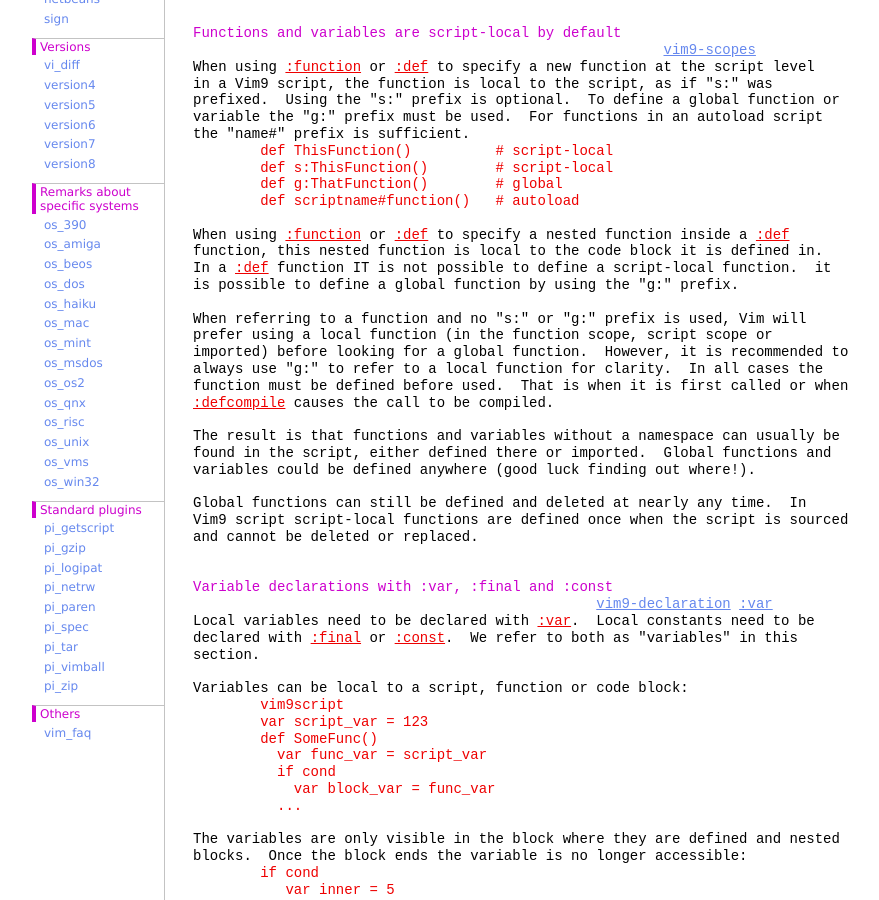
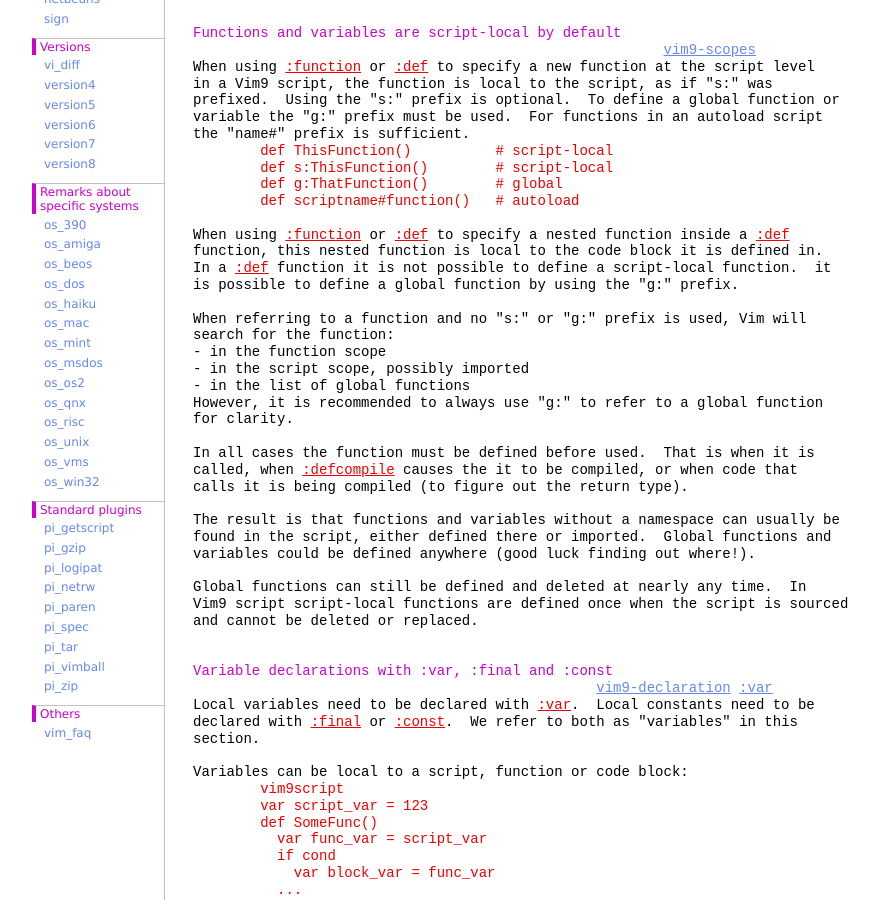
Before and after one commit to vim-jp/vimdoc-en, a Jekyll site: the page built from vim9.html, in a window 1280 px wide and 900 px high, scrolled down 2731 px. Shown: the whole window, without its empty margins (208-1087 px from the left). Built offline with Jekyll 4.4.1, drawn with Linux system fonts in a browser that asks for light colours; nearby versions of some CDN libraries; comment, search, counter and statistics services are not loaded; some of the changed text lies outside the part shown.

Commit message:
Generated by Travis JOB 1354.1
https://travis-ci.org/vim-jp/vimdoc-en/builds/732831081

```diff
--- a/vim9.html
+++ b/vim9.html
@@ -169,15 +169,20 @@
 <br>
 When using&nbsp;<a class="Comment" href="eval.html#:function">:function</a>&nbsp;or&nbsp;<a class="Comment" href="vim9.html#:def">:def</a>&nbsp;to specify a nested function inside a&nbsp;<a class="Comment" href="vim9.html#:def">:def</a><br>
 function, this nested function is local to the code block it is defined in.<br>
-In a&nbsp;<a class="Comment" href="vim9.html#:def">:def</a>&nbsp;function IT is not possible to define a script-local function.&nbsp;&nbsp;it<br>
+In a&nbsp;<a class="Comment" href="vim9.html#:def">:def</a>&nbsp;function it is not possible to define a script-local function.&nbsp;&nbsp;it<br>
 is possible to define a global function by using the &quot;g:&quot; prefix.<br>
 <br>
 When referring to a function and no &quot;s:&quot; or &quot;g:&quot; prefix is used, Vim will<br>
-prefer using a local function (in the function scope, script scope or<br>
-imported) before looking for a global function.&nbsp;&nbsp;However, it is recommended to<br>
-always use &quot;g:&quot; to refer to a local function for clarity.&nbsp;&nbsp;In all cases the<br>
-function must be defined before used.&nbsp;&nbsp;That is when it is first called or when<br>
-<a class="Comment" href="vim9.html#:defcompile">:defcompile</a>&nbsp;causes the call to be compiled.<br>
+search for the function:<br>
+- in the function scope<br>
+- in the script scope, possibly imported<br>
+- in the list of global functions<br>
+However, it is recommended to always use &quot;g:&quot; to refer to a global function<br>
+for clarity.<br>
+<br>
+In all cases the function must be defined before used.&nbsp;&nbsp;That is when it is<br>
+called, when&nbsp;<a class="Comment" href="vim9.html#:defcompile">:defcompile</a>&nbsp;causes the it to be compiled, or when code that<br>
+calls it is being compiled (to figure out the return type).<br>
 <br>
 The result is that functions and variables without a namespace can usually be<br>
 found in the script, either defined there or imported.&nbsp;&nbsp;Global functions and<br>
@@ -472,11 +477,21 @@
 <br>
 <span class="PreProc">Conditions and expressions</span><br>
 <br>
-Conditions and expressions are mostly working like they do in JavaScript.&nbsp;&nbsp;A<br>
-difference is made where JavaScript does not work like most people expect.<br>
-Specifically, an empty list is falsy.<br>
+Conditions and expressions are mostly working like they do in other languages.<br>
+Some values are different from legacy Vim script:<br>
+&nbsp;&nbsp;&nbsp;&nbsp;&nbsp;&nbsp;&nbsp;&nbsp;<span class="PreProc">value&nbsp;&nbsp;&nbsp;&nbsp;&nbsp;&nbsp;&nbsp;&nbsp;&nbsp;&nbsp; legacy Vim script&nbsp;&nbsp;&nbsp;&nbsp;&nbsp;&nbsp; Vim9 script</span><br>
+&nbsp;&nbsp;&nbsp;&nbsp;&nbsp;&nbsp;&nbsp;&nbsp;0&nbsp;&nbsp;&nbsp;&nbsp;&nbsp;&nbsp;&nbsp;&nbsp;&nbsp;&nbsp;&nbsp;&nbsp;&nbsp;&nbsp; falsy&nbsp;&nbsp;&nbsp;&nbsp;&nbsp;&nbsp;&nbsp;&nbsp;&nbsp;&nbsp;&nbsp;&nbsp;&nbsp;&nbsp;&nbsp;&nbsp;&nbsp;&nbsp; falsy<br>
+&nbsp;&nbsp;&nbsp;&nbsp;&nbsp;&nbsp;&nbsp;&nbsp;1&nbsp;&nbsp;&nbsp;&nbsp;&nbsp;&nbsp;&nbsp;&nbsp;&nbsp;&nbsp;&nbsp;&nbsp;&nbsp;&nbsp; truthy&nbsp;&nbsp;&nbsp;&nbsp;&nbsp;&nbsp;&nbsp;&nbsp;&nbsp;&nbsp;&nbsp;&nbsp;&nbsp;&nbsp;&nbsp;&nbsp;&nbsp;&nbsp;truthy<br>
+&nbsp;&nbsp;&nbsp;&nbsp;&nbsp;&nbsp;&nbsp;&nbsp;99&nbsp;&nbsp;&nbsp;&nbsp;&nbsp;&nbsp;&nbsp;&nbsp;&nbsp;&nbsp;&nbsp;&nbsp;&nbsp;&nbsp;truthy&nbsp;&nbsp;&nbsp;&nbsp;&nbsp;&nbsp;&nbsp;&nbsp;&nbsp;&nbsp;&nbsp;&nbsp;&nbsp;&nbsp;&nbsp;&nbsp;&nbsp;&nbsp;Error!<br>
+&nbsp;&nbsp;&nbsp;&nbsp;&nbsp;&nbsp;&nbsp;&nbsp;&quot;0&quot;&nbsp;&nbsp;&nbsp;&nbsp;&nbsp;&nbsp;&nbsp;&nbsp;&nbsp;&nbsp;&nbsp;&nbsp; falsy&nbsp;&nbsp;&nbsp;&nbsp;&nbsp;&nbsp;&nbsp;&nbsp;&nbsp;&nbsp;&nbsp;&nbsp;&nbsp;&nbsp;&nbsp;&nbsp;&nbsp;&nbsp; Error!<br>
+&nbsp;&nbsp;&nbsp;&nbsp;&nbsp;&nbsp;&nbsp;&nbsp;&quot;99&quot;&nbsp;&nbsp;&nbsp;&nbsp;&nbsp;&nbsp;&nbsp;&nbsp;&nbsp;&nbsp;&nbsp;&nbsp;truthy&nbsp;&nbsp;&nbsp;&nbsp;&nbsp;&nbsp;&nbsp;&nbsp;&nbsp;&nbsp;&nbsp;&nbsp;&nbsp;&nbsp;&nbsp;&nbsp;&nbsp;&nbsp;Error!<br>
+&nbsp;&nbsp;&nbsp;&nbsp;&nbsp;&nbsp;&nbsp;&nbsp;&quot;text&quot;&nbsp;&nbsp;&nbsp;&nbsp;&nbsp;&nbsp;&nbsp;&nbsp;&nbsp;&nbsp;falsy&nbsp;&nbsp;&nbsp;&nbsp;&nbsp;&nbsp;&nbsp;&nbsp;&nbsp;&nbsp;&nbsp;&nbsp;&nbsp;&nbsp;&nbsp;&nbsp;&nbsp;&nbsp; Error!<br>
 <br>
-&nbsp;&nbsp;&nbsp;&nbsp;&nbsp;&nbsp;&nbsp;&nbsp;<span class="PreProc">type&nbsp;&nbsp;&nbsp;&nbsp;&nbsp;&nbsp;&nbsp;&nbsp;&nbsp;&nbsp;&nbsp;&nbsp;TRUE when</span><br>
+For the &quot;??&quot; operator and when using &quot;!&quot; then there is no error, every value<br>
+is either falsy or truthy.&nbsp;&nbsp;This is mostly like JavaScript, except that an<br>
+empty list and dict is falsy:<br>
+<br>
+&nbsp;&nbsp;&nbsp;&nbsp;&nbsp;&nbsp;&nbsp;&nbsp;<span class="PreProc">type&nbsp;&nbsp;&nbsp;&nbsp;&nbsp;&nbsp;&nbsp;&nbsp;&nbsp;&nbsp;&nbsp;&nbsp;truthy when</span><br>
 &nbsp;&nbsp;&nbsp;&nbsp;&nbsp;&nbsp;&nbsp;&nbsp;bool&nbsp;&nbsp;&nbsp;&nbsp;&nbsp;&nbsp;&nbsp;&nbsp;&nbsp;&nbsp;&nbsp;&nbsp;v:true or 1<br>
 &nbsp;&nbsp;&nbsp;&nbsp;&nbsp;&nbsp;&nbsp;&nbsp;number&nbsp;&nbsp;&nbsp;&nbsp;&nbsp;&nbsp;&nbsp;&nbsp;&nbsp;&nbsp;non-zero<br>
 &nbsp;&nbsp;&nbsp;&nbsp;&nbsp;&nbsp;&nbsp;&nbsp;float&nbsp;&nbsp;&nbsp;&nbsp;&nbsp;&nbsp;&nbsp;&nbsp;&nbsp;&nbsp; non-zero<br>
@@ -503,13 +518,13 @@
 &nbsp;&nbsp;&nbsp;&nbsp;&nbsp;&nbsp;&nbsp;&nbsp;[] || 99&nbsp;&nbsp;&nbsp;&nbsp; Error!</div>
 <br>
 When using &quot;!&quot; for inverting, there is no error for using any type and the<br>
-result is a boolean:<br>
+result is a boolean.&nbsp;&nbsp;&quot;!!&quot; can be used to turn any value into boolean:<br>
 <div class="helpExample">&nbsp;&nbsp;&nbsp;&nbsp;&nbsp;&nbsp;&nbsp;&nbsp;!'yes'&nbsp;&nbsp;&nbsp;&nbsp;&nbsp;&nbsp;&nbsp;&nbsp;&nbsp;&nbsp;&nbsp;&nbsp;&nbsp;&nbsp;&nbsp;&nbsp;&nbsp;&nbsp;== false<br>
-&nbsp;&nbsp;&nbsp;&nbsp;&nbsp;&nbsp;&nbsp;&nbsp;var myList = [1, 2, 3]<br>
-&nbsp;&nbsp;&nbsp;&nbsp;&nbsp;&nbsp;&nbsp;&nbsp;!!myList&nbsp;&nbsp;&nbsp;&nbsp;&nbsp;&nbsp;&nbsp;&nbsp;&nbsp;&nbsp;&nbsp;&nbsp;&nbsp;&nbsp;&nbsp;&nbsp;== true</div>
+&nbsp;&nbsp;&nbsp;&nbsp;&nbsp;&nbsp;&nbsp;&nbsp;!![]&nbsp;&nbsp;&nbsp;&nbsp;&nbsp;&nbsp;&nbsp;&nbsp;&nbsp;&nbsp;&nbsp;&nbsp;&nbsp;&nbsp;&nbsp;&nbsp;&nbsp;&nbsp;&nbsp;&nbsp;== false<br>
+&nbsp;&nbsp;&nbsp;&nbsp;&nbsp;&nbsp;&nbsp;&nbsp;!![1, 2, 3]&nbsp;&nbsp;&nbsp;&nbsp;&nbsp;&nbsp;&nbsp;&nbsp;&nbsp;&nbsp;&nbsp;&nbsp; == true</div>
 <br>
 When using &quot;<span class="Comment">..&quot;</span>&nbsp;for string concatenation arguments of simple types are<br>
-always converted to string.<br>
+always converted to string:<br>
 <div class="helpExample">&nbsp;&nbsp;&nbsp;&nbsp;&nbsp;&nbsp;&nbsp;&nbsp;'hello ' .. 123&nbsp;&nbsp;== 'hello 123'<br>
 &nbsp;&nbsp;&nbsp;&nbsp;&nbsp;&nbsp;&nbsp;&nbsp;'hello ' .. v:true&nbsp;&nbsp;== 'hello v:true'</div>
 <br>
```
